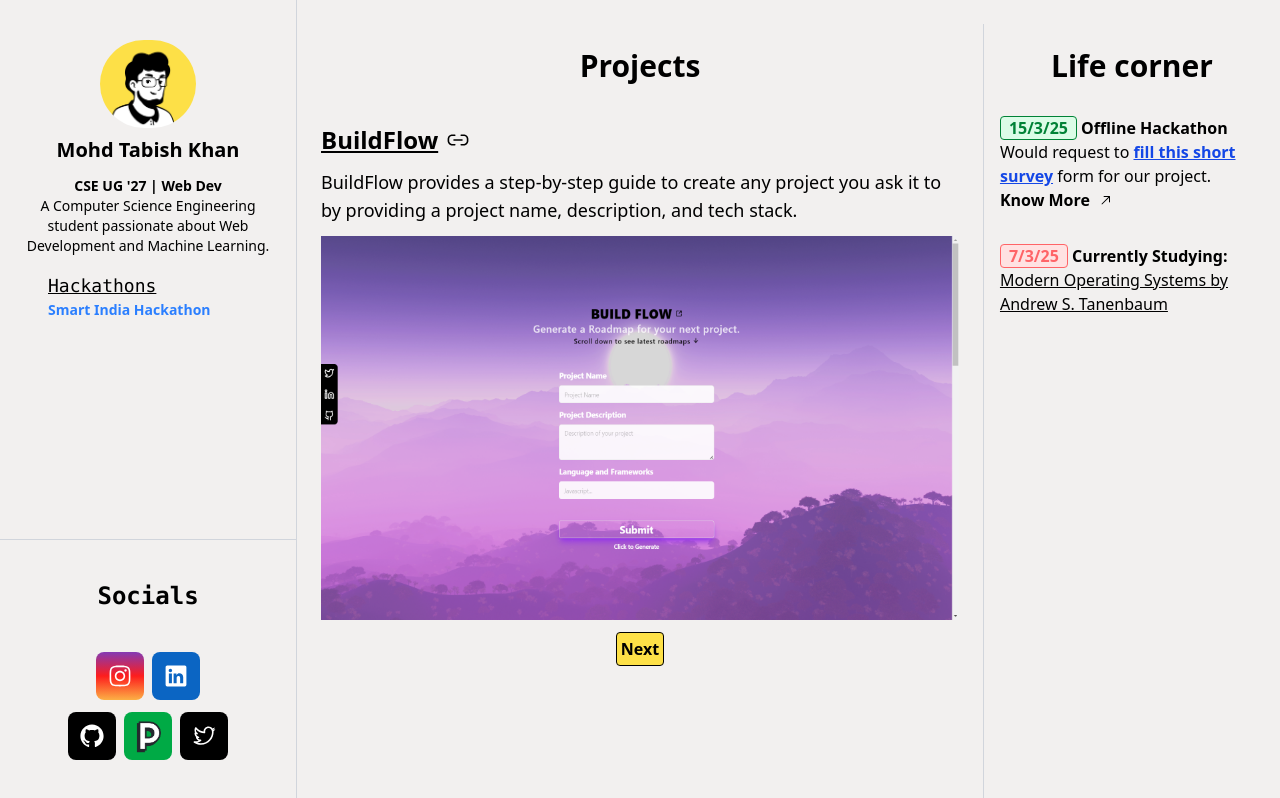
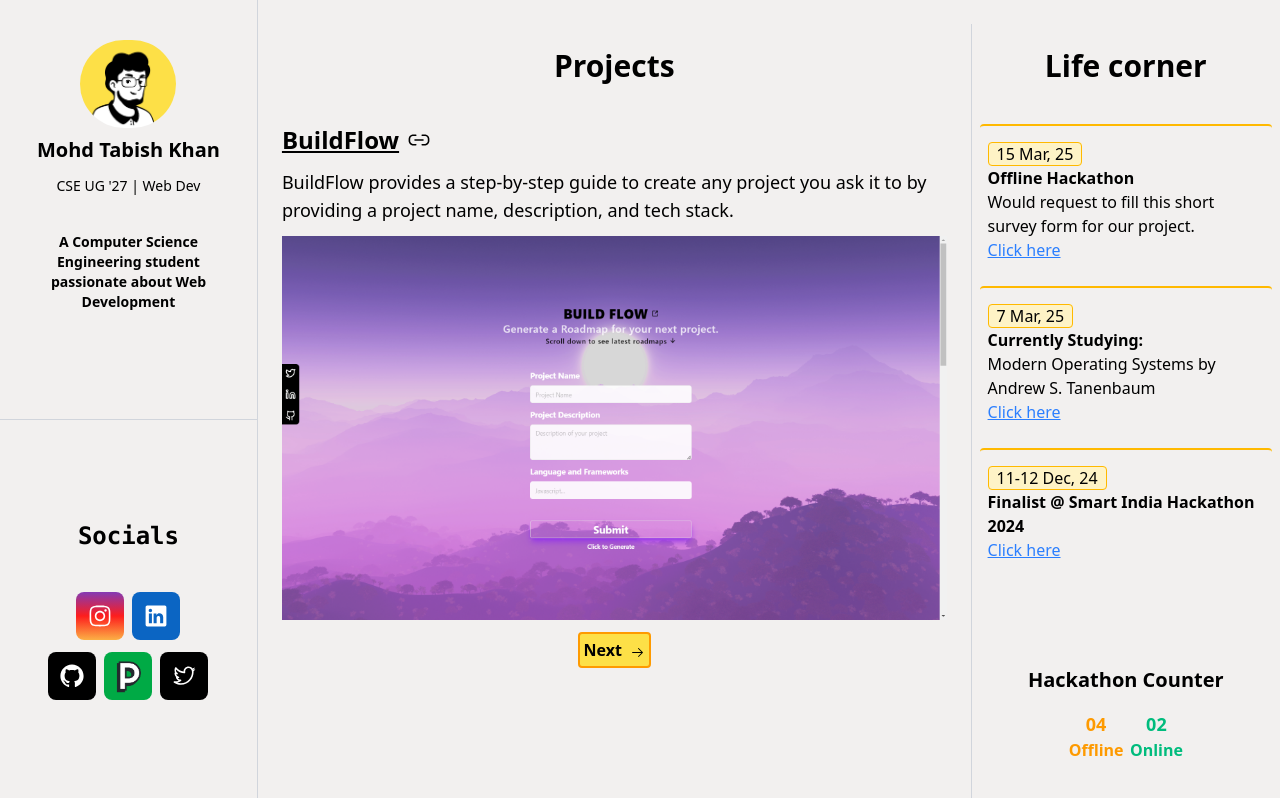
Before and after one commit to m-tabish/tabishcodes, a React (Vite) app: page /home in a window 1280 px wide. Built offline with nearby package versions, Linux system fonts and the light colour scheme.

Commit message:
updated design added hackathon counter

```diff
--- a/src/index.css
+++ b/src/index.css
@@ -1,6 +1,10 @@
 @import "tailwindcss";
 @tailwind utilities;
-
+@layer utilities {
+	.stroke {
+		-webkit-text-stroke: 1px black;
+	}
+}
 
 /* Fixed Animations */
 @keyframes fadeOut {
@@ -53,9 +57,16 @@
 	background-size: contain;
 }
 .gradient {
-  background: #833ab4;
-  background: linear-gradient(
-    to bottom,
-    #833ab4,#fd1d1d,#fcb045
-  );
+	background: #833ab4;
+	background: linear-gradient(to bottom, #833ab4, #fd1d1d, #fcb045);
 }
+html,
+body {
+	height: 100%;
+	background-color: #f2f0ef;
+}
+
+stroke {
+	margin: none;
+	-webkit-text-stroke: 2px black;
+}
--- a/src/pages/Home.jsx
+++ b/src/pages/Home.jsx
@@ -1,4 +1,5 @@
-import { ArrowTopRightIcon, GitHubLogoIcon, InstagramLogoIcon, Link1Icon, LinkedInLogoIcon, TwitterLogoIcon } from "@radix-ui/react-icons";
+/* eslint-disable react/prop-types */
+import { ArrowRightIcon, GitHubLogoIcon, InstagramLogoIcon, Link1Icon, LinkedInLogoIcon, TwitterLogoIcon } from "@radix-ui/react-icons";
 import { useState } from "react";
 import examples from "../assets/buildflow/examples.png";
 import flowchart from "../assets/buildflow/flowchart.png";
@@ -6,40 +7,38 @@ import home from "../assets/buildflow/home.png";
 import PeerlistLogo from "../assets/peerlist-logo.png";
 import profile from "../assets/profile.png";
 import Social_logo from "../components/Social_logo";
+
 export default function Home() {
     const buildflow_images = [home, examples, flowchart];
     const [index, setIndex] = useState(0);
 
     return (
-        <div className="w-screen h-screen flex bg-[#f2f0ef]">
+        <body className="w-screen min-h-screen overflow-hidden overscroll-none flex bg-[#f2f0ef] flex-col md:flex-row  ">
+            {/* Left */}
+            <section className="border-gray-300 border-r-1 flex flex-col w-full md:w-2/6 gap-10">
+                {/* Left Top */}
+                <section className="h-1/2 text-3xl text-center flex flex-col items-center p-4">
+                    <img src={profile} className="rounded-full w-24 mt-6" alt="Profile" />
 
-            {/* Left */}
-            <section className="border-gray-300 border-r-1 flex flex-col w-2/5 gap-10">
-                {/* Left Top */}
-                <section className="h-2/3 text-3xl text-center flex flex-col items-center p-4">
-                    <img src={profile} className="rounded-full w-24 mt-6" alt="Profile" />
                     <div className="text-xl font-semibold mt-2">Mohd Tabish Khan</div>
-                    <div className="mt-3 text-sm font-semibold w-4/5">CSE UG &apos;27  | Web Dev </div>
-                    <p className="h-fit text-clip overflow-clip text-sm px-2">A Computer Science Engineering student passionate about Web Development and Machine Learning.</p>
-                    <div className="px-2 text-sm text-left self-start mx-6 mt-4">
-                        <span className="text-lg font-mono underline">Hackathons <br /></span>
-                        <a href="https://www.linkedin.com/posts/neural-nex_smartindiahackathon-sih2024-pmabrmodiatsih-ugcPost-7274807816677113856-FNXQ?utm_source=share&utm_medium=member_desktop&rcm=ACoAAC6yBLEBG5NH7o7dojF9RKVfNI21jRDlSZM" target="_blank" className="text-blue-500 font-bold">Smart India Hackathon</a>
-                    </div>
+
+                    <div className="mt-3 text-sm  w-4/5">CSE UG &apos;27  | Web Dev </div>
+                    <br />
+                    <p className="font-semibold h-fit text-clip overflow-clip text-sm px-2">A Computer Science Engineering student passionate about Web Development </p>
+
                 </section>
 
                 {/* Left Bottom */}
-                <section className="h-1/3 border-t-1 py-10 border-gray-300 cursor-pointer flex flex-col justify-center items-center">
+                <section className="h-1/2 border-t-1 py-10 border-gray-300 cursor-pointer flex flex-col justify-center items-center">
                     <div className="font-bold font-mono text-left text-2xl mb-10">Socials</div>
                     <div className="flex gap-2">
                         <a href="https://www.instagram.com/mtabish111" target="_blank" className={`gradient rounded-lg w-12 h-12 flex items-center justify-center`}>
                             <InstagramLogoIcon className="w-6 h-6" color="white" />
                         </a>
-
                         <Social_logo url={"https://www.linkedin.com/in/m-tabishk"} color={"#0b65c3"}>
                             <LinkedInLogoIcon className="w-6 h-6" color="white" />
                         </Social_logo>
                     </div>
-
                     <div className="flex gap-2 mt-3">
                         <Social_logo url={"https://www.github.com/m-tabish"} color={"black"}>
                             <GitHubLogoIcon className="w-6 h-6" color="white" />
@@ -57,35 +56,74 @@ export default function Home() {
             {/* Middle */}
             <section className="flex-grow flex flex-col p-6">
                 <h1 className="text-3xl text-center font-bold mb-10 mt-6">Projects</h1>
-
-                {/* project 1 */}
                 <div className="flex flex-col gap-3">
                     <a href="https://buildflow-omega.vercel.app/" target="_blank" className="flex w-min gap-2 items-center text-2xl font-bold underline">BuildFlow <Link1Icon className="w-6 h-6" /></a>
                     <p className="text-lg">BuildFlow provides a step-by-step guide to create any project you ask it to by providing a project name, description, and tech stack.</p>
                     <div className="w-full h-96 mx-auto text-center flex flex-col items-center justify-center gap-2">
                         <img src={buildflow_images[index]} className="max-w-full h-full" />
                     </div>
-                    <button onClick={() => { setIndex(index => index < 2 ? index + 1 : 0); console.log(index) }} className="rounded-sm w-fit mx-auto p-1 bg-[#fde047] border font-bold">Next</button>
+                    <button onClick={() => { setIndex(index => index < 2 ? index + 1 : 0); console.log(index) }} className="rounded-sm w-fit mx-auto p-1 bg-[#fde047] border-amber-500 border-2 font-bold flex items-center gap-2 ">Next <ArrowRightIcon className="mt-1" /></button>
                 </div>
             </section>
 
             {/* Right */}
-            <section className="border-l-1 border-gray-300 w-2/5 flex flex-col mt-6 pt-6">
-                <div className="h-full text-center flex flex-col">
+            <section className="border-l-1 border-gray-300 w-full md:w-2/5 flex flex-col mt-6 pt-6">
+                <div className="h-4/5 text-center flex flex-col">
                     <h1 className="text-3xl font-bold">Life corner</h1>
                     <br />
-                    <p className="mt-2 text-start pl-4 font-semibold">
-                        <span className="border-1 rounded-sm bg-green-100 px-2 text-green-700">15/3/25</span> Offline Hackathon
-                        <br />
-                        <span className="font-normal ">
 
-                            Would request to <a className="underline font-bold text-blue-700" href="https://docs.google.com/forms/d/e/1FAIpQLSeDBMLJ2Kj6-g7VVYo0uwRn-Yw7PdOPqj1wm5U_uqYYm4o89g/viewform?usp=header">fill this short survey</a> form for our project. </span>
-                        <a href="https://x.com/damnthesebugs/status/1900972680217850236" className="flex gap-2 items-center font-bold hover:underline " >Know More<ArrowTopRightIcon /> </a>
-                    </p>
-                    <br />
-                    <p className="mt-2 text-start pl-4 font-semibold"><span className="border-1 rounded-sm bg-red-100 px-2 text-red-400">7/3/25</span> Currently Studying:   <br /><span className="underline font-normal">Modern Operating Systems by Andrew S. Tanenbaum</span></p>
+
+                    <LifeCornerObject date={"15 Mar, 25"} title={" Offline Hackathon "} body={" Would request to fill this short survey form for our project."} url={"https://docs.google.com/forms/d/e/1FAIpQLSeDBMLJ2Kj6-g7VVYo0uwRn-Yw7PdOPqj1wm5U_uqYYm4o89g/viewform?usp=header"} />
+
+
+                    <LifeCornerObject date={"7 Mar, 25"} title={" Currently Studying:  "} body={"Modern Operating Systems by Andrew S. Tanenbaum"} url={"#"} />
+
+                    <LifeCornerObject date={"11-12 Dec, 24"} title={" Finalist @ Smart India Hackathon 2024  "} url={"https://www.linkedin.com/posts/neural-nex_smartindiahackathon-sih2024-pmabrmodiatsih-ugcPost-7274807816677113856-FNXQ?utm_source=share&utm_medium=member_desktop&rcm=ACoAAC6yBLEBG5NH7o7dojF9RKVfNI21jRDlSZM"} />
+
+                    <div className="px-2 text-sm text-left self-start mx-6 mt-4">
+
+
+                    </div>
+
                 </div>
+                <div className="w-full ">
+                    <p className="text-center my-4 text-xl font-semibold">Hackathon Counter</p>
+                    <div className="flex-1 justify-between w-1/2 mx-auto px-5   flex-row h-full flex">
+
+                        <div className="flex items-center  flex-col text-amber-500">
+                            <div className="text-lg font-bold">04</div>
+                            <p className=" font-semibold">Offline</p>
+                        </div>
+                        <div className="flex items-center flex-col  text-emerald-500  ">
+                            <div className="text-lg font-bold">02</div>
+                            <p className=" font-semibold  ">Online</p>
+                        </div>
+                        {/* <div className="flex items-center flex-col text-gray-400">
+                            <div className="text-lg font-bold">10</div>
+                            <p className=" font-semibold text-center">Overall</p>
+                        </div> */}
+                    </div>
+
+                </div>
+
             </section>
-        </div>
+        </body>
     );
 }
+
+
+const LifeCornerObject = ({ classname, date, title, body, url, }) => {
+    return (
+        <>
+            <p className={` ${classname} rounded-sm   mx-2 mt-4 p-2  border-amber-400 border-t-2 text-start pt-4`}>
+                {/* date */}
+                <span className="border-amber-400 border-1 bg-amber-100 rounded-sm px-2">{date} <br /></span>
+
+                {/* title */}
+                <p className="font-semibold">{title}</p>
+
+                {/* Body */}
+                <p>{body}</p>
+                <a href={url} target="_blank" className="text-blue-500 underline">Click here</a></p >
+        </>)
+}
--- a/src/pages/Start.jsx
+++ b/src/pages/Start.jsx
@@ -1,7 +1,7 @@
-import { useState, useEffect } from "react";
+import { ArrowTopRightIcon } from "@radix-ui/react-icons";
+import { useEffect, useState } from "react";
+import { useNavigate } from "react-router-dom";
 import logo from "../assets/profile.png";
-import { ArrowTopRightIcon } from "@radix-ui/react-icons";
-import { useNavigate } from "react-router-dom";
 function Logo() {
   const [showText, setShowText] = useState(false);
   const navigate = useNavigate();
```
